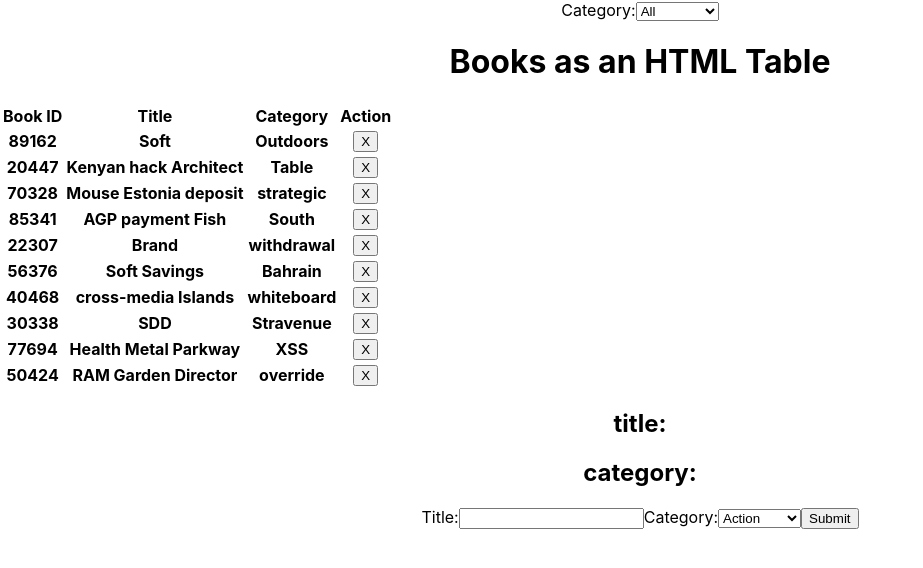
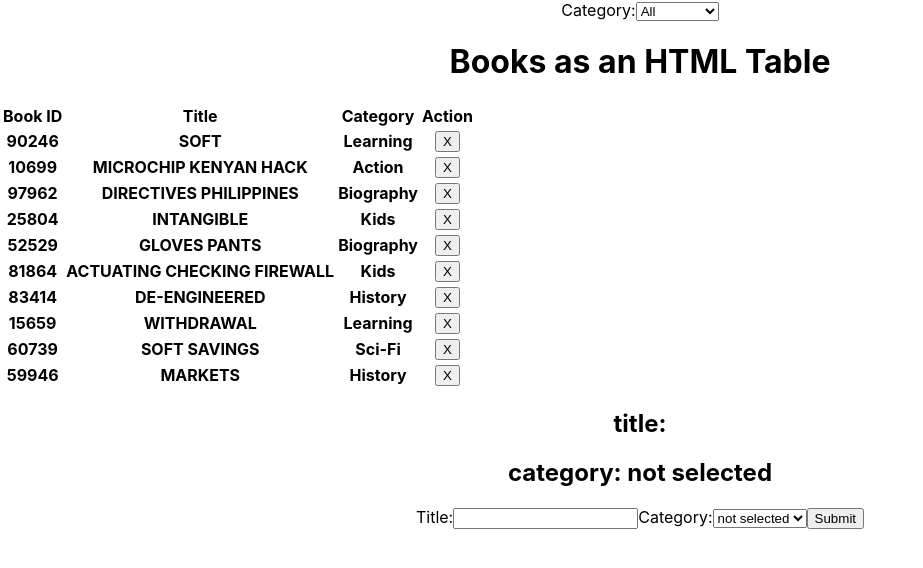
Before and after one commit to RaminMammadzada/react-bookstore-cms, a React (Create React App) app: page / in a window 1280 px wide. Shown: the top 568 px of the page, without its empty margins (0-923 px from the left). Built offline with nearby package versions, Linux system fonts and the light colour scheme.

Commit message:
Update static data creation.

```diff
--- a/src/containers/BooksForm.js
+++ b/src/containers/BooksForm.js
@@ -6,17 +6,26 @@ import bookCategories from '../constants/bookCategories';
 
 const BooksForm = props => {
   const [state, setState] = useState({
-    id: Date.now(),
+    id: Date.now().toString().slice(-5),
     title: '',
-    category: '',
+    category: 'not selected',
   });
+
+  const bookCategoriesExtended = ['not selected', ...bookCategories];
 
   const handleSubmit = event => {
     event.preventDefault();
-    setState({
-      ...state, id: Date.now(),
-    });
-    props.createBook(state);
+    if (state.category === 'not selected'
+      || state.title === '') {
+      // eslint-disable-next-line no-alert
+      alert(`None of the inputs can be empty in the form!\n
+            Please fill both title and category fields.`);
+    } else {
+      setState({
+        ...state, id: Date.now().toString().slice(-5),
+      });
+      props.createBook(state);
+    }
   };
 
   const handleChange = event => {
@@ -57,7 +66,7 @@ const BooksForm = props => {
             onChange={handleChange}
             name="category"
           >
-            {bookCategories.map(category => (
+            {bookCategoriesExtended.map(category => (
               <option
                 key={category}
                 value={category}
--- a/src/static-data.js
+++ b/src/static-data.js
@@ -1,10 +1,11 @@
 import faker from 'faker';
+import bookCategories from './constants/bookCategories';
 
 export function generateBook() {
   return {
-    id: faker.random.number(),
-    title: faker.random.words(),
-    category: faker.random.word(),
+    id: faker.random.number({ min: 10001, max: 99999 }),
+    title: faker.random.words().toUpperCase(),
+    category: bookCategories[Math.floor(Math.random() * bookCategories.length)],
   };
 }
 
```
